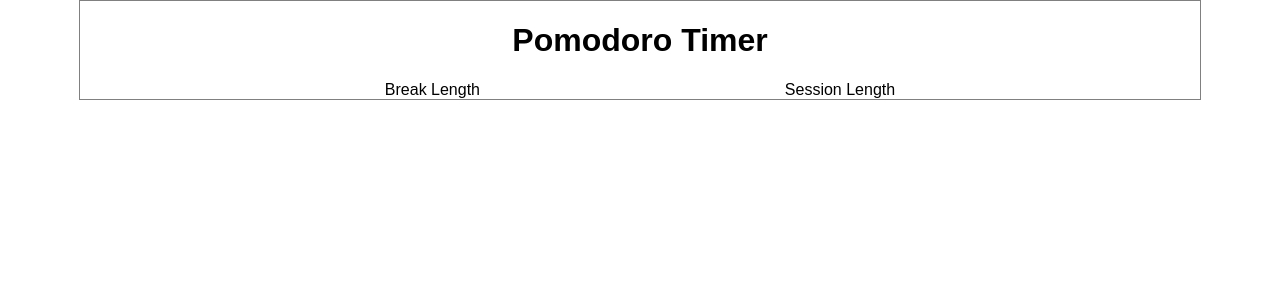
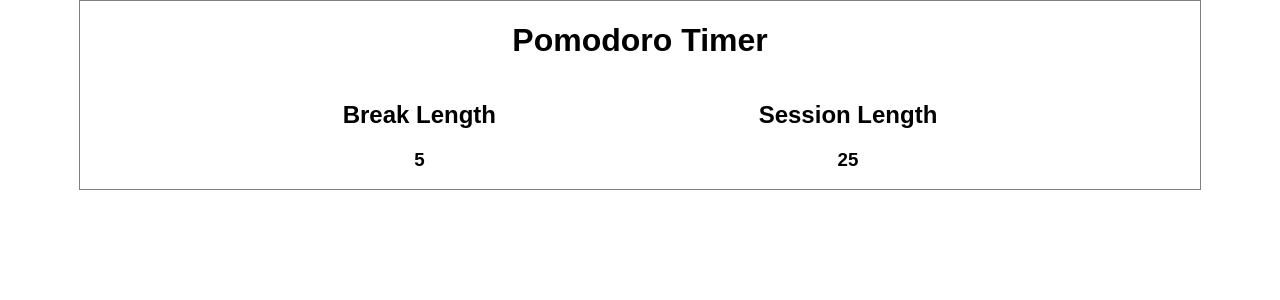
Before and after one commit to vladbogdan10/pomodoro-timer, a React (Create React App) app: page / in a window 1280 px wide. Shown: the top 300 px of the page. Built offline with nearby package versions, Linux system fonts and the light colour scheme; the HTML template or start-up script is replaced by a standard one.

Commit message:
display count state

```diff
--- a/src/components/BreakLength.js
+++ b/src/components/BreakLength.js
@@ -1,17 +1,17 @@
 import React, { Component } from 'react';
+import '../index.css';
 
 class BreakLength extends Component {
   state = {
-    count: null
+    count: 5
   }
 
   render () {
-    const style = {
-      display: 'inline-block'
-    }
-
     return (
-      <div style={style}>Break Length</div>
+      <div className="BreakLength">
+        <h2>Break Length</h2>
+        <h3>{this.state.count}</h3>
+      </div>
     );
   }
 }
--- a/src/components/SessionLength.js
+++ b/src/components/SessionLength.js
@@ -2,16 +2,15 @@ import React, { Component } from 'react';
 
 class SessionLength extends Component {
   state = {
-    count: null
+    count: 25
   }
 
   render () {
-    const style = {
-      display: 'inline-block'
-    }
-
     return (
-      <div style={style}>Session Length</div>
+      <div>
+        <h2>Session Length</h2>
+        <h3>{this.state.count}</h3>
+      </div>
     );
   }
 }
```
